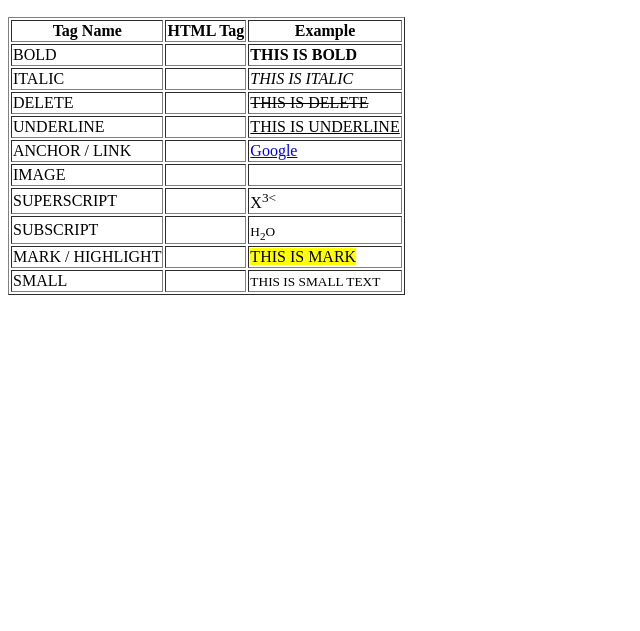
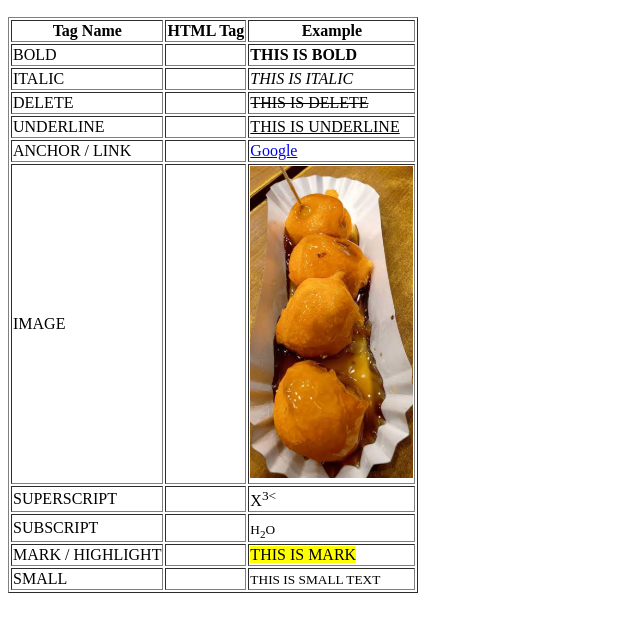
Before and after one commit to aaronjayquequegan/AARON, a plain HTML site: page index.html in a window 1280 px wide. Shown: the part 157-788 px from the top of the page, without its empty margins (0-640 px from the left). Drawn offline with Linux system fonts and the light colour scheme.

Commit message:
Update index.html

```diff
--- a/index.html
+++ b/index.html
@@ -42,7 +42,7 @@
             <TR>
               <TD> IMAGE </TD>
               <TD> <IMG SRC="" /></TD>
-              <TD> <IMG SRC="" /></TD>
+              <TD> <IMG SRC="Screenshot 2026-11-12 170407.png" /></TD>
             </TR>
             <TR>
               <TD> SUPERSCRIPT </TD>
```
